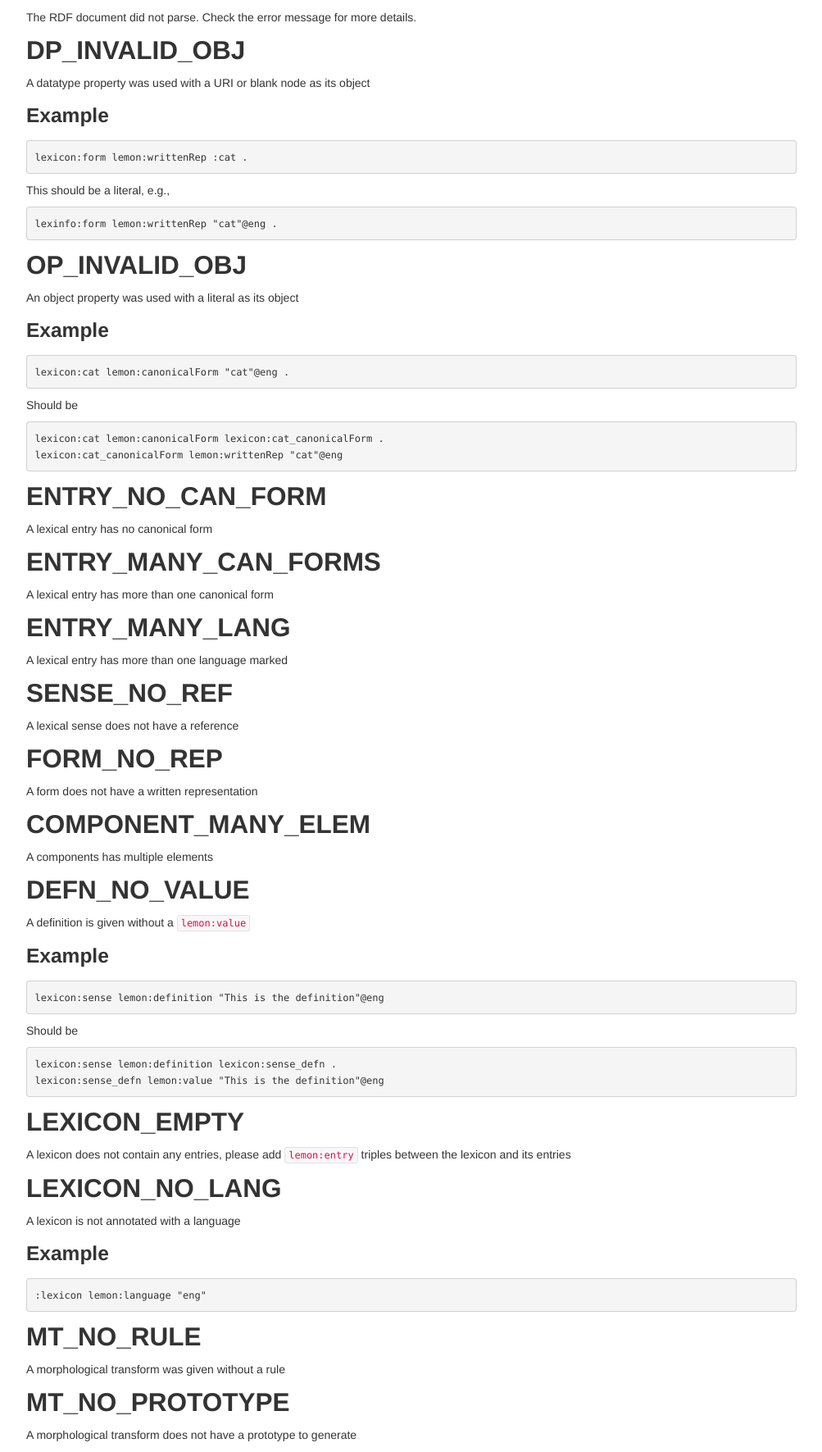
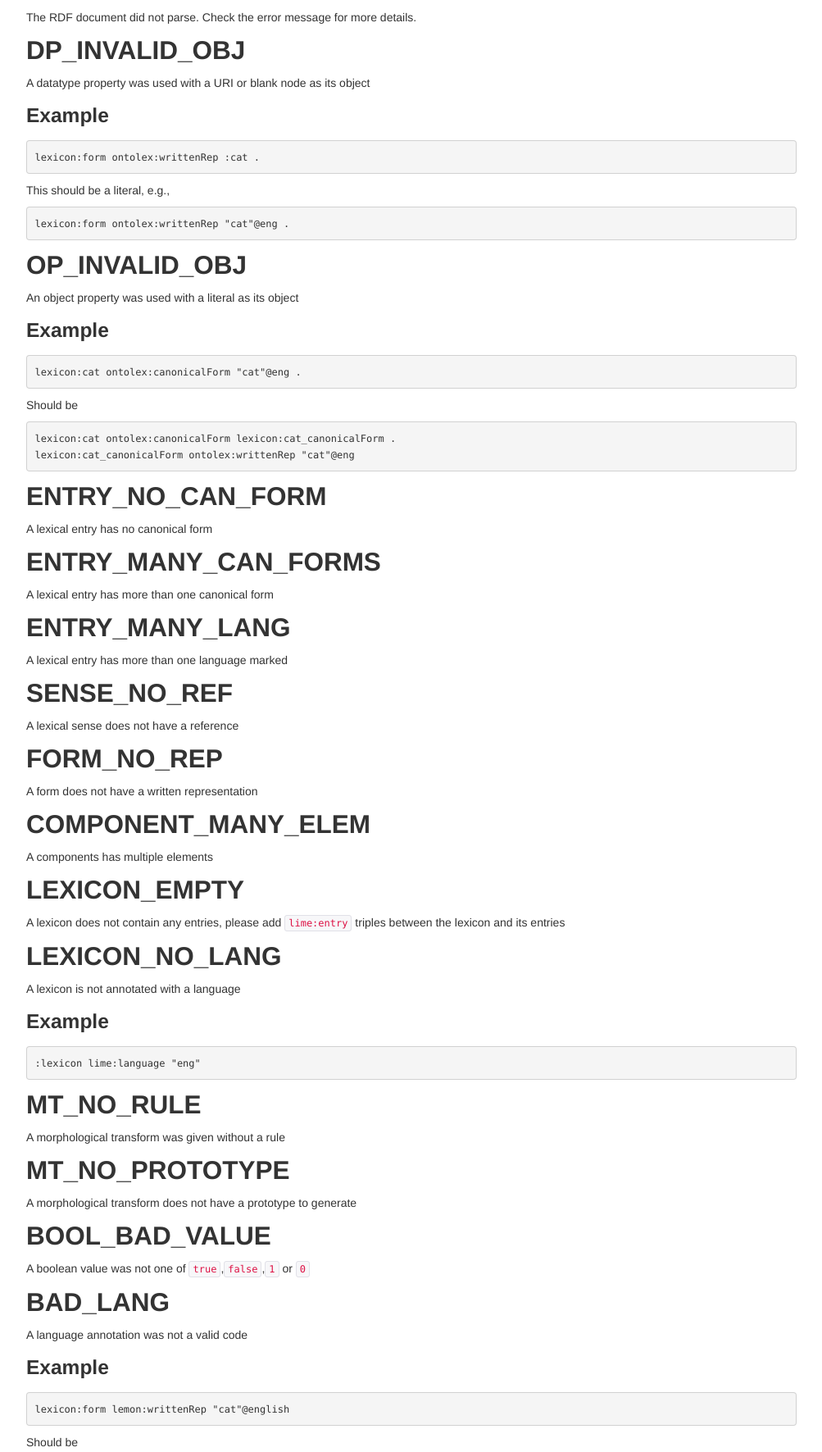
Before and after one commit to ontolex/ontolex-validator, a PHP site: page /errors.html in a window 1280 px wide. Shown: the part 149-1920 px from the top of the page at 82% size, without its empty margins (138-1141 px from the left). Run offline with PHP 8.4, Linux system fonts and the light colour scheme.

Commit message:
Improve and fix interface

```diff
--- a/src/errors.html
+++ b/src/errors.html
@@ -21,16 +21,16 @@
 <h2 id="dp_invalid_obj">DP_INVALID_OBJ</h2>
 <p>A datatype property was used with a URI or blank node as its object</p>
 <h3 id="example">Example</h3>
-<pre><code>lexicon:form lemon:writtenRep :cat .</code></pre>
+<pre><code>lexicon:form ontolex:writtenRep :cat .</code></pre>
 <p>This should be a literal, e.g.,</p>
-<pre><code>lexinfo:form lemon:writtenRep &quot;cat&quot;@eng .</code></pre>
+<pre><code>lexicon:form ontolex:writtenRep &quot;cat&quot;@eng .</code></pre>
 <h2 id="op_invalid_obj">OP_INVALID_OBJ</h2>
 <p>An object property was used with a literal as its object</p>
 <h3 id="example-1">Example</h3>
-<pre><code>lexicon:cat lemon:canonicalForm &quot;cat&quot;@eng .</code></pre>
+<pre><code>lexicon:cat ontolex:canonicalForm &quot;cat&quot;@eng .</code></pre>
 <p>Should be</p>
-<pre><code>lexicon:cat lemon:canonicalForm lexicon:cat_canonicalForm .
-lexicon:cat_canonicalForm lemon:writtenRep &quot;cat&quot;@eng</code></pre>
+<pre><code>lexicon:cat ontolex:canonicalForm lexicon:cat_canonicalForm .
+lexicon:cat_canonicalForm ontolex:writtenRep &quot;cat&quot;@eng</code></pre>
 <h2 id="entry_no_can_form">ENTRY_NO_CAN_FORM</h2>
 <p>A lexical entry has no canonical form</p>
 <h2 id="entry_many_can_forms">ENTRY_MANY_CAN_FORMS</h2>
@@ -43,30 +43,16 @@ lexicon:cat_canonicalForm lemon:writtenRep &quot;cat&quot;@eng</code></pre>
 <p>A form does not have a written representation</p>
 <h2 id="component_many_elem">COMPONENT_MANY_ELEM</h2>
 <p>A components has multiple elements</p>
-<h2 id="defn_no_value">DEFN_NO_VALUE</h2>
-<p>A definition is given without a <code>lemon:value</code></p>
-<h3 id="example-2">Example</h3>
-<pre><code>lexicon:sense lemon:definition &quot;This is the definition&quot;@eng</code></pre>
-<p>Should be</p>
-<pre><code>lexicon:sense lemon:definition lexicon:sense_defn .
-lexicon:sense_defn lemon:value &quot;This is the definition&quot;@eng</code></pre>
 <h2 id="lexicon_empty">LEXICON_EMPTY</h2>
-<p>A lexicon does not contain any entries, please add <code>lemon:entry</code> triples between the lexicon and its entries</p>
+<p>A lexicon does not contain any entries, please add <code>lime:entry</code> triples between the lexicon and its entries</p>
 <h2 id="lexicon_no_lang">LEXICON_NO_LANG</h2>
 <p>A lexicon is not annotated with a language</p>
 <h3 id="example-3">Example</h3>
-<pre><code>:lexicon lemon:language &quot;eng&quot;</code></pre>
+<pre><code>:lexicon lime:language &quot;eng&quot;</code></pre>
 <h2 id="mt_no_rule">MT_NO_RULE</h2>
 <p>A morphological transform was given without a rule</p>
 <h2 id="mt_no_prototype">MT_NO_PROTOTYPE</h2>
 <p>A morphological transform does not have a prototype to generate</p>
-<h2 id="example_no_value">EXAMPLE_NO_VALUE</h2>
-<p>A usage example for a sense did not have a value</p>
-<h3 id="example-4">Example</h3>
-<pre><code>lexicon:sense lemon:example &quot;This is the example&quot;@eng</code></pre>
-<p>Should be</p>
-<pre><code>lexicon:sense lemon:definition lexicon:sense_ex .
-lexicon:sense_ex lemon:value &quot;This is the example&quot;@eng</code></pre>
 <h2 id="bool_bad_value">BOOL_BAD_VALUE</h2>
 <p>A boolean value was not one of <code>true</code>,<code>false</code>,<code>1</code> or <code>0</code></p>
 <h2 id="bad_lang">BAD_LANG</h2>
@@ -92,8 +78,6 @@ lexicon:sense_ex lemon:value &quot;This is the example&quot;@eng</code></pre>
 <p>Should be</p>
 <pre><code>:lexicon lemon:language &quot;eng&quot;</code></pre>
 <h1 id="warnings">Warnings</h1>
-<h2 id="old_lemon_uri">OLD_LEMON_URI</h2>
-<p>You are using an out-of-date URI for <em>lemon</em>, please update to <tt><a href="http://lemon-model.net/lemon#">http://lemon-model.net/lemon#</a></tt>.</p>
 <h2 id="mult_types">MULT_TYPES</h2>
 <p>An element had multiple incompatible types in the model</p>
 <h3 id="example-8">Example</h3>
@@ -103,30 +87,25 @@ lexicon:sense_ex lemon:value &quot;This is the example&quot;@eng</code></pre>
 <h2 id="sense_many_ref">SENSE_MANY_REF</h2>
 <p>A lexical sense has multiple references, this infers ontological equivalence between each reference URI.</p>
 <h2 id="component_no_elem">COMPONENT_NO_ELEM</h2>
-<p>A component does not have a <code>lemon:element</code> triple</p>
+<p>A component does not have a <code>decomp:element</code> triple</p>
 <h2 id="bool_no_type">BOOL_NO_TYPE</h2>
 <p>A boolean value was not typed</p>
 <h3 id="example-9">Example</h3>
-<pre><code>lexicon:argument lemon:optional &quot;true&quot;^^xsd:boolean</code></pre>
+<pre><code>lexicon:argument synsem:optional &quot;true&quot;^^xsd:boolean</code></pre>
 <h2 id="bnode">BNODE</h2>
 <p>Blank nodes are used as identifiers in the model, it is highly recommended that you do not use blank nodes to define a lexicon.</p>
-<h2 id="lang_on_rule">LANG_ON_RULE</h2>
-<p>A language tag was added to a rule, this should not be necessary</p>
-<h3 id="example-10">Example</h3>
-<pre><code>lexicon:transform lemon:rule &quot;~s&quot;@eng</code></pre>
-<h1 id="advisories">Advisories</h1>
 <h2 id="entry_no_lang">ENTRY_NO_LANG</h2>
 <p>A lexical entry does not have a language marked, it is advised that each lexical entry is marked with a language tag</p>
 <h3 id="example-11">Example</h3>
 <pre><code>lexicon:entry a lemon:LexicalEntry ;
-  lemon:language &quot;eng&quot; .</code></pre>
+  lime:language &quot;eng&quot; .</code></pre>
 <h2 id="entry_no_rdfs_label">ENTRY_NO_RDFS_LABEL</h2>
 <p>It is recommended for compatibility that a <code>rdfs:label</code> annotation is added to each entry.</p>
 <h3 id="example-12">Example</h3>
-<pre><code>lexicon:entry a lemon:LexicalEntry ;
-  lemon:canonicalForm lexicon:form ;
+<pre><code>lexicon:entry a ontolex:LexicalEntry ;
+  ontolex:canonicalForm lexicon:form ;
   rdfs:label &quot;cat&quot;@eng .
-lexicon:form lemon:writtenRep &quot;cat&quot;@eng .</code></pre>
+lexicon:form ontolex:writtenRep &quot;cat&quot;@eng .</code></pre>
 <h2 id="unrecognized">UNRECOGNIZED</h2>
 <p>A triple in the model was not interpreted as part of the lexicon-ontology model. You should verify that the triple is valid in your lexicon.</p>
         </div>
```
Also changed, not shown: src/index.php (+7 -3 lines), 1 other file.
